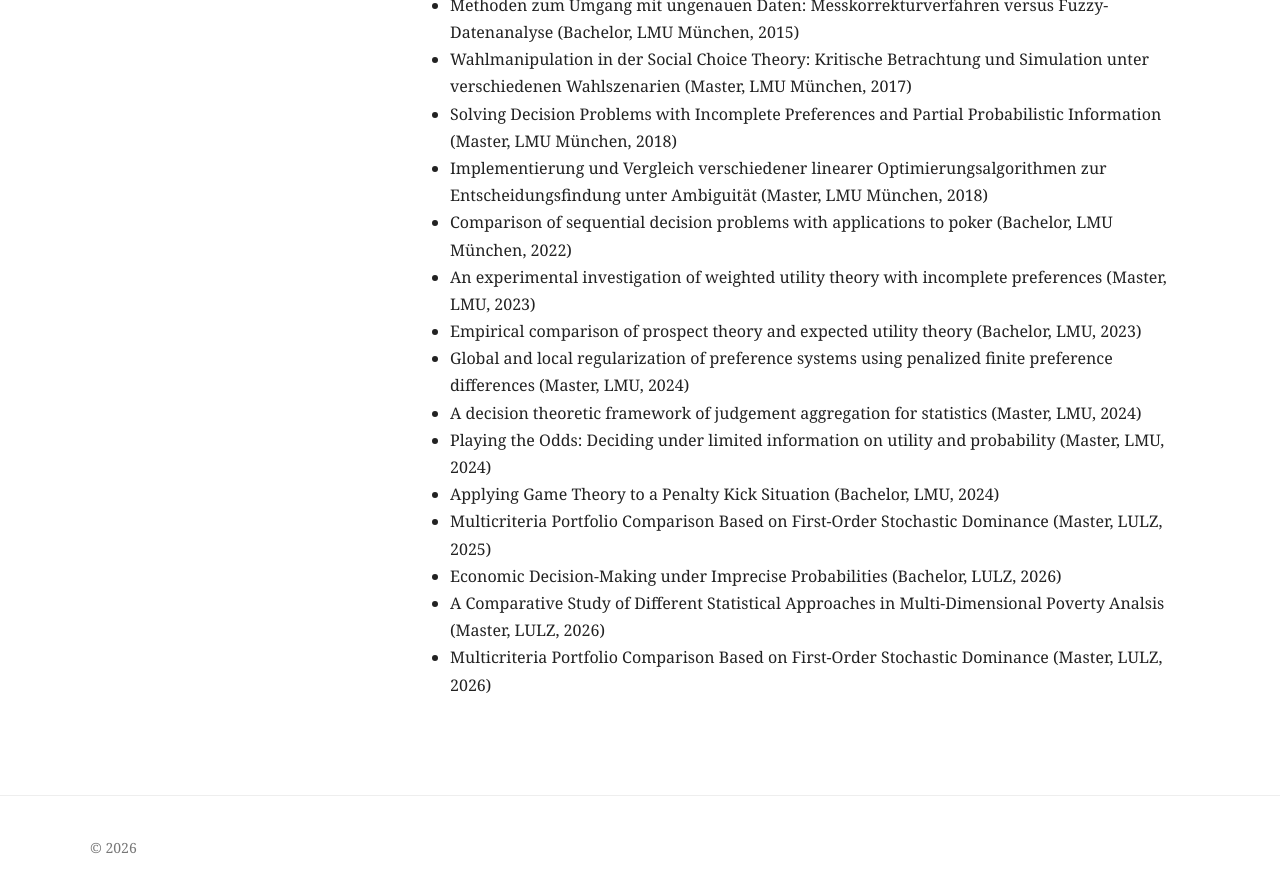
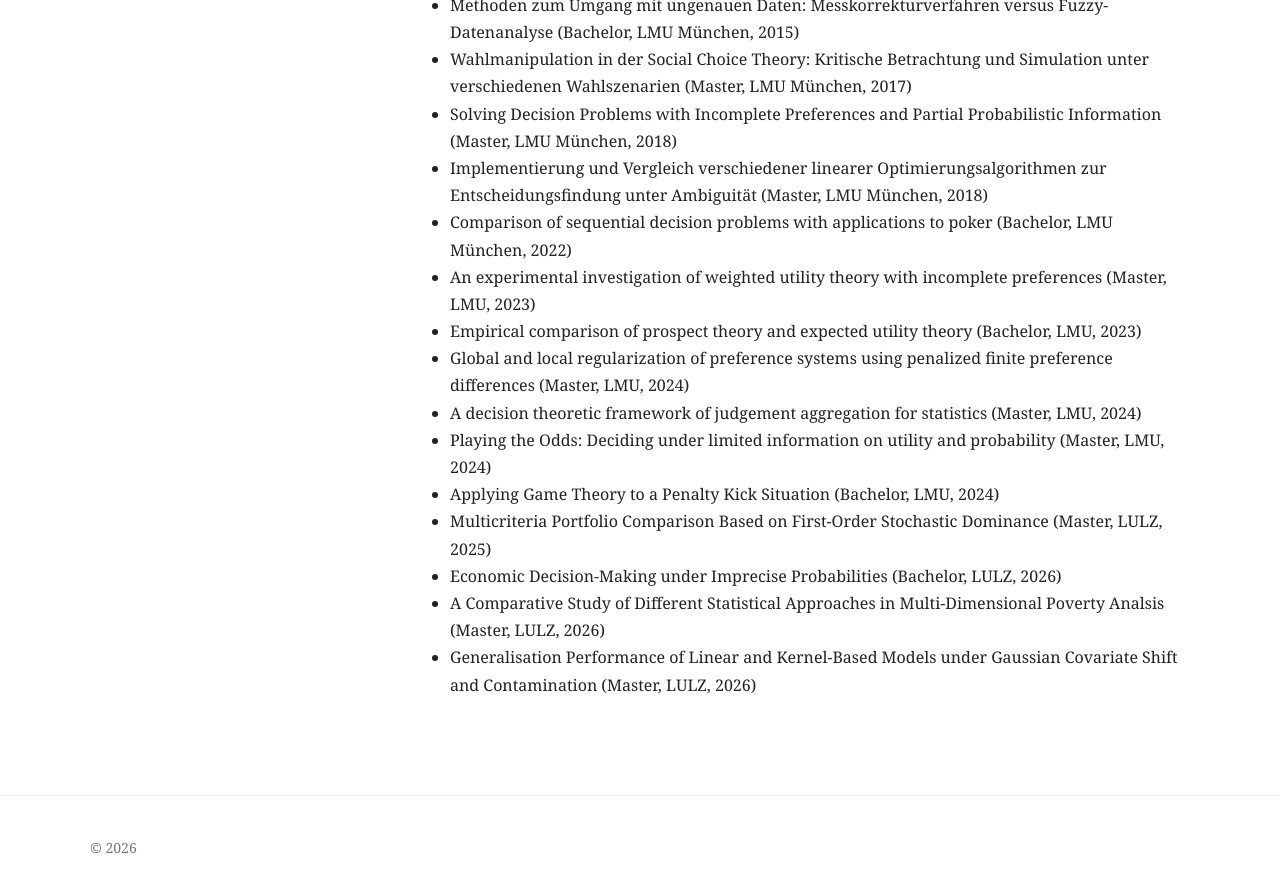
Before and after one commit to jansenc/jansenc.github.io, a Jekyll site: the page built from teaching/index.md, in a window 1280 px wide and 900 px high, scrolled down 2234 px. Shown: the top 893 px of the window. Built offline with Jekyll 4.4.1, drawn with Linux system fonts in a browser that asks for light colours.

Commit message:
Update index.md

```diff
--- a/teaching/index.md
+++ b/teaching/index.md
@@ -144,6 +144,6 @@ permalink: /teaching/
   </li>
 
   <li>
-    Multicriteria Portfolio Comparison Based on First-Order Stochastic Dominance (Master, LULZ, 2026)
+    Generalisation Performance of Linear and Kernel-Based Models under Gaussian Covariate Shift and Contamination (Master, LULZ, 2026)
   </li>
 </ul>
```
